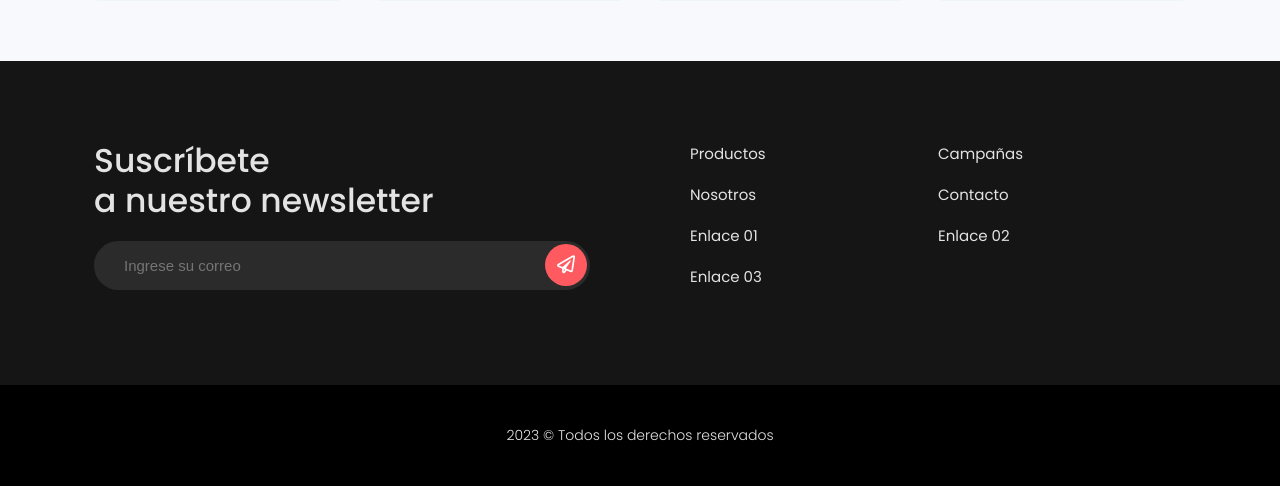
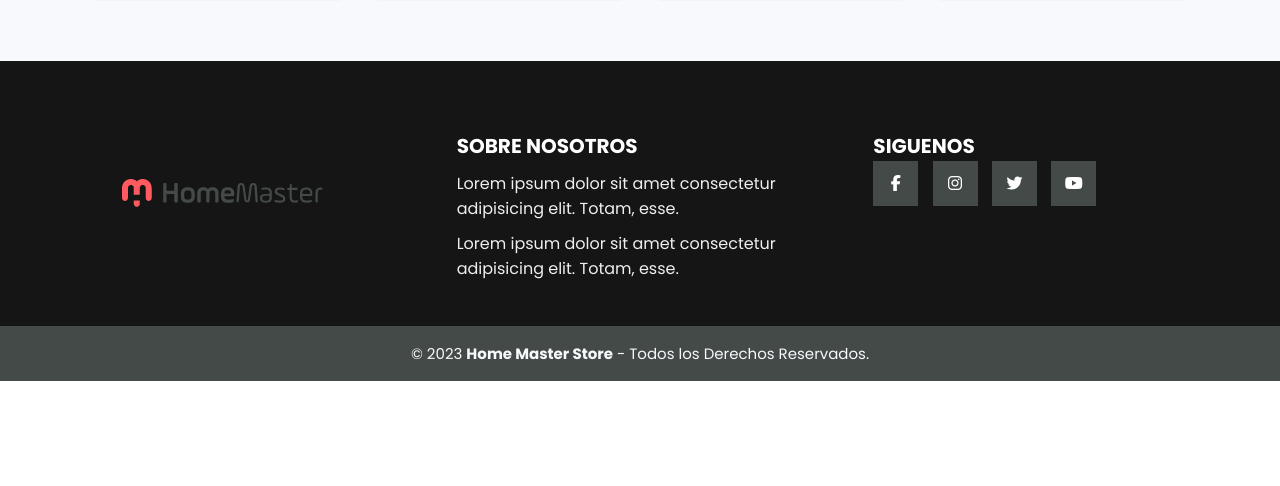
Before and after one commit to AmayaG08/Proyecto-Desarollo_web, a PHP site: page / in a window 1280 px wide. Shown: the part 2024-2510 px from the top of the page. After the commit the page ends 2405 px from the top, so only its background shows below. Run offline with PHP 8.4, Linux system fonts and the light colour scheme; some libraries are stand-ins or nearby versions.

Commit message:
footer
se modifico el footer

```diff
--- a/css/estilos.css
+++ b/css/estilos.css
@@ -438,90 +438,63 @@ img{
     ESTILOS: Footer
 ==================================*/
 
-footer{
-    background: #151515;
-    padding: 80px 0px;
+.pie-pagina{
+    width: 100%;
+    background-color: var(--color-footer);
+}
+.pie-pagina .grupo-1{
+    width: 100%;
+    max-width: 1200px;
+    margin: auto;
+    display: grid;
+    grid-template-columns: repeat(3, 1fr);
+    grid-gap: 50px;
+    padding: 45px 0px;
+}
+.pie-pagina .grupo-1 .box figure{
+    width: 100%;
+    height: 100%;
+    display: flex;
+    justify-content: center;
+    align-items: center;
+}
+.pie-pagina .grupo-1 .box img{
+    width: 250;
+}
+.pie-pagina .grupo-1 .box h2{
+    color: #fff;
+    margin-top: 25px;
+    font-size: 20px;
+}
+.pie-pagina .grupo-1 .box p{
+    color: #efefef;
+    margin-top: 10px;
+}
+.pie-pagina .grupo-1 .red-social a{
+    display: inline-block;
+    text-decoration: none;
+    width: 45px;
+    height: 45px;
+    line-height: 45px;
+    color: #fff;
+    margin-right: 10px;
+    background-color: var(--color-negro);
+    text-align: center;
+    transition: all 300ms ease;
+}
+.pie-pagina .grupo-1 .red-social a:hover{
+    color: var(--color-primary-hover);
 }
 
-footer .foo-row{
-    display: flex;
-    justify-content: space-between;
+.pie-pagina .grupo-2{
+    background-color: var(--color-negro);
+    padding: 15px 10px;
+    text-align: center;
+    color: var(--color-fondo);
 }
-
-footer .foo-row .foo-col{
-    width: 50%;
-}
-
-footer .foo-row .foo-col:last-child{
-    margin-left: 50px;
-}
-
-footer .foo-row .foo-col:first-child{
-    margin-right: 50px;
-}
-
-footer .foo-row .foo-col h2{
-    color: #E3E3E3;
-    line-height: 40px;
-
-    font-size: 33px;
-    font-weight: 500;
-    margin-bottom: 20px;
-}
-
-footer form .f-input{
-    width: 100%;
-    position: relative;
-}
-
-footer form .f-input input{
-    width: 100%;
-    display: block;
-    padding: 16px 30px;
-    background: #2C2B2B;
-    border: none;
-    padding-right: 50px;
-    font-size: 15px;
-    border-radius: 25px;
-    outline: 0;
-    color: #A7A1A1;
-}
-
-footer form .f-input .hm-btn-round{
-    position: absolute;
-    right: 0px;
-    top: 50%;
-    transform: translateY(-50%);
-    width: 42px;
-    height: 42px;
-    border: none;
-    font-size: 18px;margin-right: 3px;
-    cursor: pointer;
-}
-
-
-footer .foo-row .foo-col ul{
-    display: flex;
-    flex-direction: row;
-    justify-content: space-between;
-    flex-wrap: wrap;
-}
-
-footer .foo-row .foo-col ul li{
-    width: 50%;
-    margin-bottom: 16px;
-}
-
-footer .foo-row .foo-col ul li a{
-    color: #E3E3E3;
+.pie-pagina .grupo-2 small{
     font-size: 15px;
 }
-
-footer .foo-row .foo-col ul li a:hover{
-    color: var(--color-principal);
-    text-decoration: underline;
-}
-
 
 .foo-copy{
     background: #000000;
@@ -582,18 +555,12 @@ footer .foo-row .foo-col ul li a:hover{
         color: var(--color-negro);
     }
 
-    footer .foo-row{
-        flex-direction: column;
-    }
-
-    footer .foo-row .foo-col{
-        width: 100%;
-        margin-left: 0px !important;
-        margin-right: 0px !important;
-    }
-
-    footer .foo-row .foo-col ul{
-        display: none;
+    /* footer */
+    .pie-pagina .grupo-1{
+        width: 90%;
+        grid-template-columns: repeat(1, 1fr);
+        grid-gap: 30px;
+        padding: 35px 0px;
     }
 
     .hm-tabs .hm-tab-link{
--- a/index.html
+++ b/index.html
@@ -17,6 +17,12 @@
       rel="stylesheet"
       href="https://use.fontawesome.com/releases/v5.8.1/css/all.css"
     />
+
+    <!-- ICONS: Line Awesome -->
+    <script
+    src="https://kit.fontawesome.com/03949ed530.js"
+    crossorigin="anonymous">
+    </script>
 
     <!-- ICONS: Line Awesome -->
     <link
@@ -504,41 +510,35 @@
       <!-- =================================
            FOOTER
         ================================== -->
-      <footer id="footer">
-        <div class="container">
-          <div class="foo-row">
-            <div class="foo-col">
-              <h2>Suscríbete <br />a nuestro newsletter</h2>
-              <form action="" method="GET">
-                <div class="f-input">
-                  <input type="text" placeholder="Ingrese su correo" />
-                  <button type="submit" class="hm-btn-round btn-primary"
-                    ><i class="far fa-paper-plane"></i
-                  ></button>
-                </div>
-              </form>
-            </div>
-
-            <div class="foo-col">
-              <ul>
-                <li><a href="http://">Productos</a></li>
-                <li><a href="http://">Campañas</a></li>
-                <li><a href="http://">Nosotros</a></li>
-                <li><a href="http://">Contacto</a></li>
-                <li><a href="http://">Enlace 01</a></li>
-                <li><a href="http://">Enlace 02</a></li>
-                <li><a href="http://">Enlace 03</a></li>
-              </ul>
+      <footer class="pie-pagina">
+        <div class="grupo-1">
+          <div class="box">
+            <figure>
+              <a href="#">
+                <img src="img/logo-home-master-store.png" alt="logo-home-master-store">
+              </a>
+            </figure>
+          </div>
+          <div class="box">
+            <h2>SOBRE NOSOTROS</h2>
+            <p>Lorem ipsum dolor sit amet consectetur adipisicing elit. Totam, esse.</p>
+            <p>Lorem ipsum dolor sit amet consectetur adipisicing elit. Totam, esse.</p>
+          </div>
+          <div class="box">
+            <h2>SIGUENOS</h2>
+            <div class="red-social">
+              <a href="#" class="fa fa-facebook"></a>
+              <a href="#" class="fa fa-instagram"></a>
+              <a href="#" class="fa fa-twitter"></a>
+              <a href="#" class="fa fa-youtube"></a>
             </div>
           </div>
         </div>
+        <div class="grupo-2">
+          <small>&copy; 2023 <b>Home Master Store</b> - Todos los Derechos Reservados.</small>
+        </div>
       </footer>
 
-      <div class="foo-copy">
-        <div class="container">
-          <p>2023 © Todos los derechos reservados</p>
-        </div>
-      </div>
     </div>
 
     <!-- Animaciones : AOS-->
```
